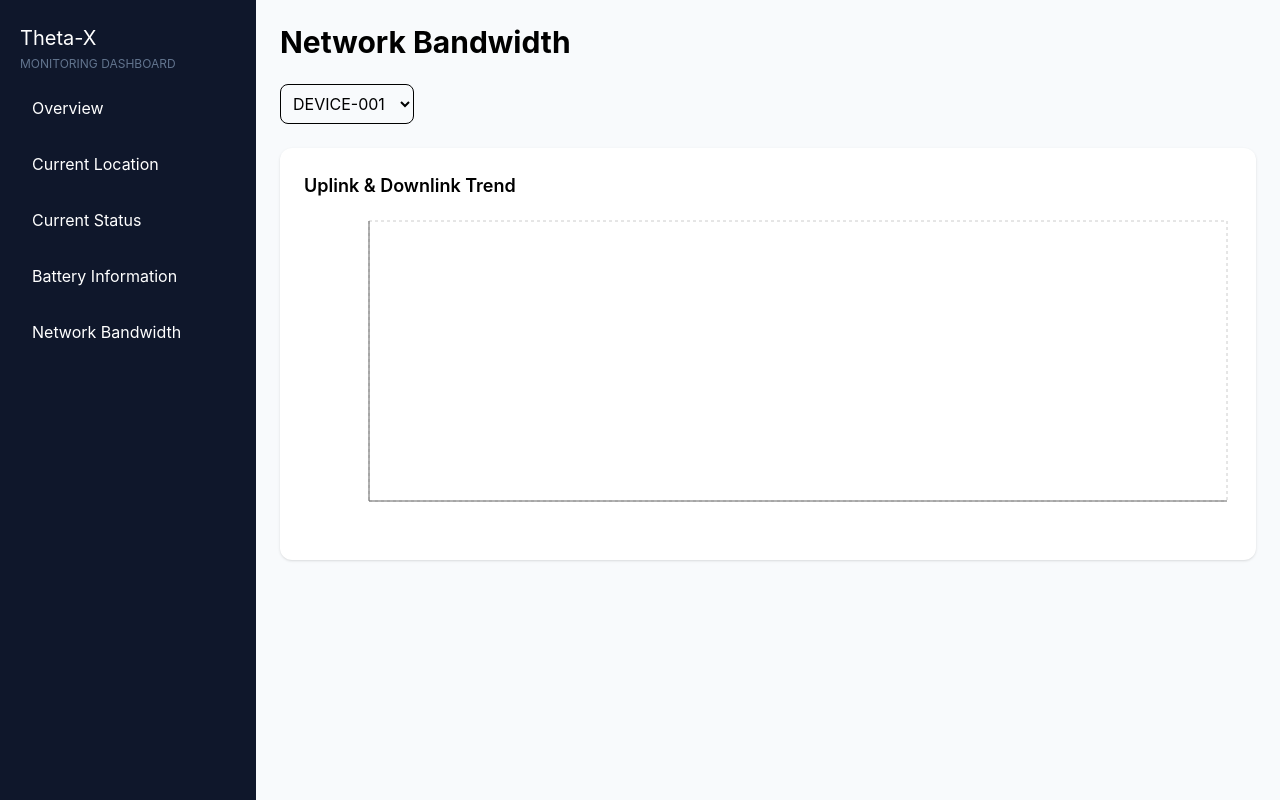
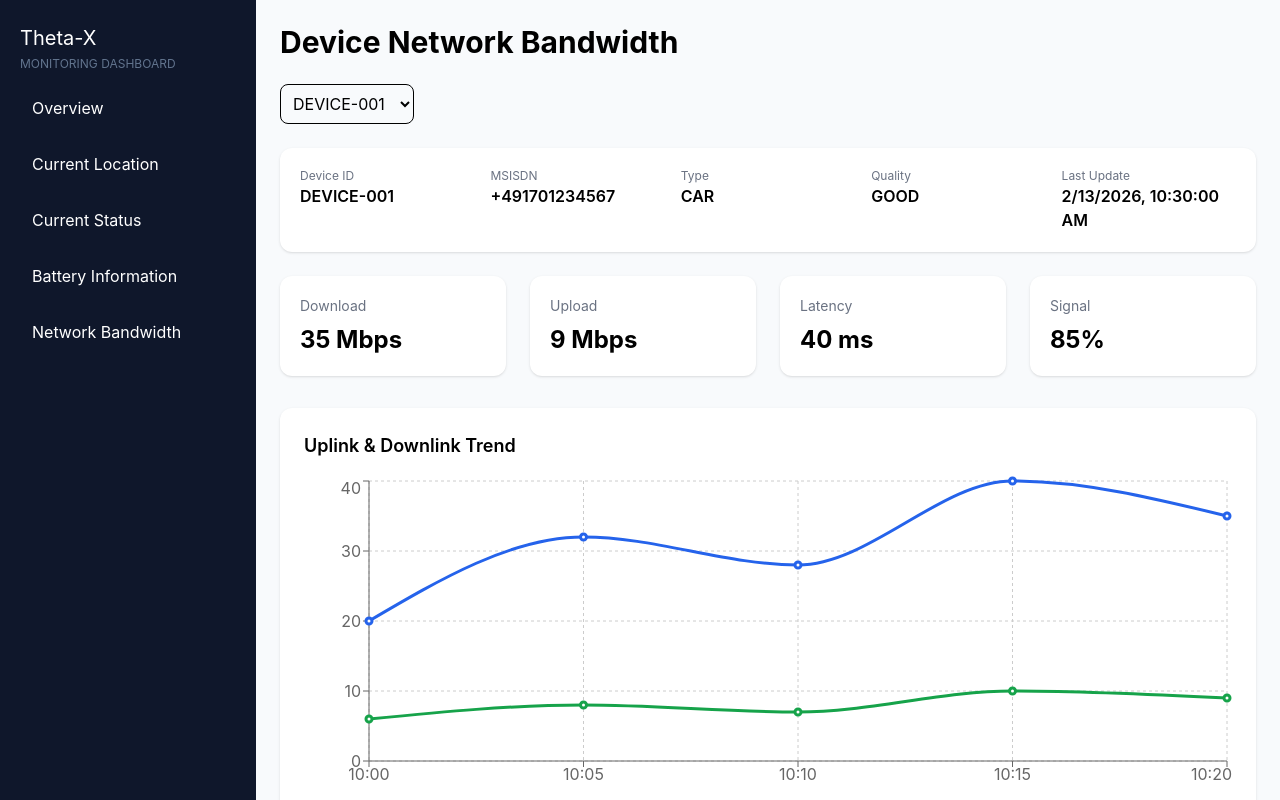
Before and after one commit to Ian12003/camara-api, a React app in the folder frontend/: page / in a window 1280 px wide. Both pictures are taken after a click on the element "Network Bandwidth". Built offline with nearby package versions, Linux system fonts and the light colour scheme; the HTML template or start-up script is replaced by a standard one.

Commit message:
modify network bandwidth file

```diff
--- a/frontend/src/components/NetworkBandwidth.jsx
+++ b/frontend/src/components/NetworkBandwidth.jsx
@@ -10,6 +10,27 @@ import {
 } from "recharts";
 
 const API_ROOT = "YOUR_API_ROOT/network-bandwidth";
+
+const MOCK_DEVICE_INFO = {
+  "DEVICE-001": {
+    deviceId: "DEVICE-001",
+    msisdn: "+491701234567",
+    deviceType: "CAR",
+    quality: "GOOD",
+    latency: 40,
+    signal: 85,
+    lastUpdate: "2026-02-13T10:30:00Z"
+  },
+  "DEVICE-002": {
+    deviceId: "DEVICE-002",
+    msisdn: "+491709876543",
+    deviceType: "SCOOTER",
+    quality: "FAIR",
+    latency: 120,
+    signal: 55,
+    lastUpdate: "2026-02-13T10:30:00Z"
+  }
+};
 
 const MOCK_DEVICE_DATA = {
   "DEVICE-001": [
@@ -30,15 +51,21 @@ const MOCK_DEVICE_DATA = {
 
 const NetworkBandwidth = () => {
 
-  const [device, setDevice] = useState("CAR-001");
-  const [data, setData] = useState([]);
+  const [device, setDevice] = useState("DEVICE-001");
+  const [series, setSeries] = useState([]);
+  const [info, setInfo] = useState(null);
   const [loading, setLoading] = useState(false);
 
   const callApi = async (endpoint, body = {}) => {
     console.log("Future API", `${API_ROOT}/${endpoint}`, body);
 
     return new Promise((resolve) => {
-      setTimeout(() => resolve(MOCK_DEVICE_DATA[body.carId]), 400);
+      setTimeout(() => {
+        resolve({
+          info: MOCK_DEVICE_INFO[body.deviceId],
+          history: MOCK_DEVICE_DATA[body.deviceId]
+        });
+      }, 400);
     });
   };
 
@@ -46,20 +73,24 @@ const NetworkBandwidth = () => {
     const fetchData = async () => {
       setLoading(true);
       const result = await callApi("network-history", {
-        carId: device
+        deviceId: device
       });
-      setData(result);
+
+      setInfo(result.info);
+      setSeries(result.history);
       setLoading(false);
     };
 
     fetchData();
   }, [device]);
 
+  const latest = series[series.length - 1] || {};
+
   return (
     <div>
 
       <h2 className="text-3xl font-bold mb-6">
-     Network Bandwidth
+       Device Network Bandwidth
       </h2>
 
       <select
@@ -71,6 +102,30 @@ const NetworkBandwidth = () => {
         <option value="DEVICE-002">DEVICE-002</option>
       </select>
 
+      {info && (
+        <div className="bg-white p-5 rounded-xl shadow mb-6 grid grid-cols-5 gap-4">
+
+          <InfoItem label="Device ID" value={info.deviceId} />
+          <InfoItem label="MSISDN" value={info.msisdn} />
+          <InfoItem label="Type" value={info.deviceType} />
+          <InfoItem label="Quality" value={info.quality} />
+          <InfoItem
+            label="Last Update"
+            value={new Date(info.lastUpdate).toLocaleString()}
+          />
+
+        </div>
+      )}
+
+      <div className="grid grid-cols-4 gap-6 mb-8">
+
+        <KpiCard title="Download" value={`${latest.download || 0} Mbps`} />
+        <KpiCard title="Upload" value={`${latest.upload || 0} Mbps`} />
+        <KpiCard title="Latency" value={`${info?.latency || 0} ms`} />
+        <KpiCard title="Signal" value={`${info?.signal || 0}%`} />
+
+      </div>
+
       <div className="bg-white p-6 rounded-xl shadow">
 
         <h3 className="font-semibold text-lg mb-4">
@@ -81,7 +136,7 @@ const NetworkBandwidth = () => {
           <p>Loading...</p>
         ) : (
           <ResponsiveContainer width="100%" height={320}>
-            <LineChart data={data}>
+            <LineChart data={series}>
               <CartesianGrid strokeDasharray="3 3" />
               <XAxis dataKey="time" />
               <YAxis />
@@ -113,4 +168,19 @@ const NetworkBandwidth = () => {
   );
 };
 
+
+const InfoItem = ({ label, value }) => (
+  <div>
+    <p className="text-gray-500 text-xs">{label}</p>
+    <p className="font-semibold">{value}</p>
+  </div>
+);
+
+const KpiCard = ({ title, value }) => (
+  <div className="bg-white p-5 rounded-xl shadow">
+    <p className="text-gray-500 text-sm">{title}</p>
+    <h3 className="text-2xl font-bold mt-2">{value}</h3>
+  </div>
+);
+
 export default NetworkBandwidth;
```
